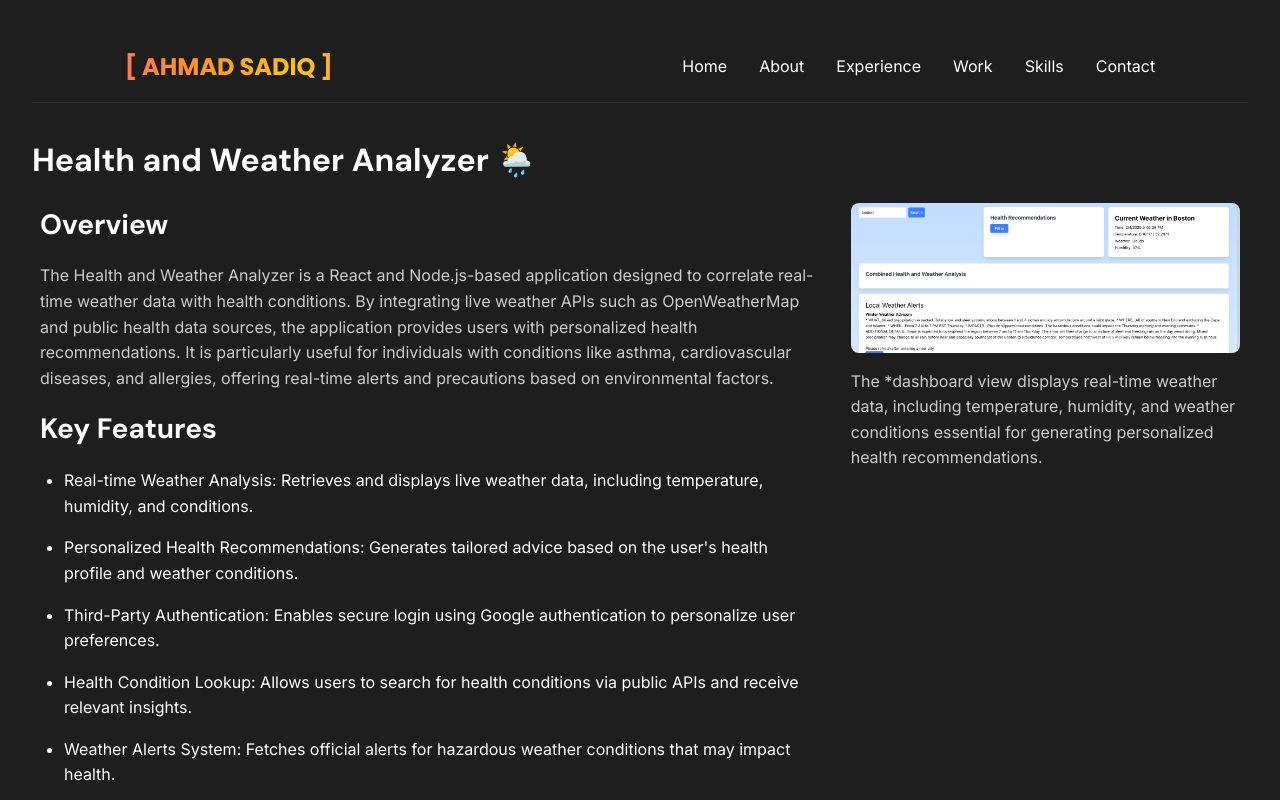
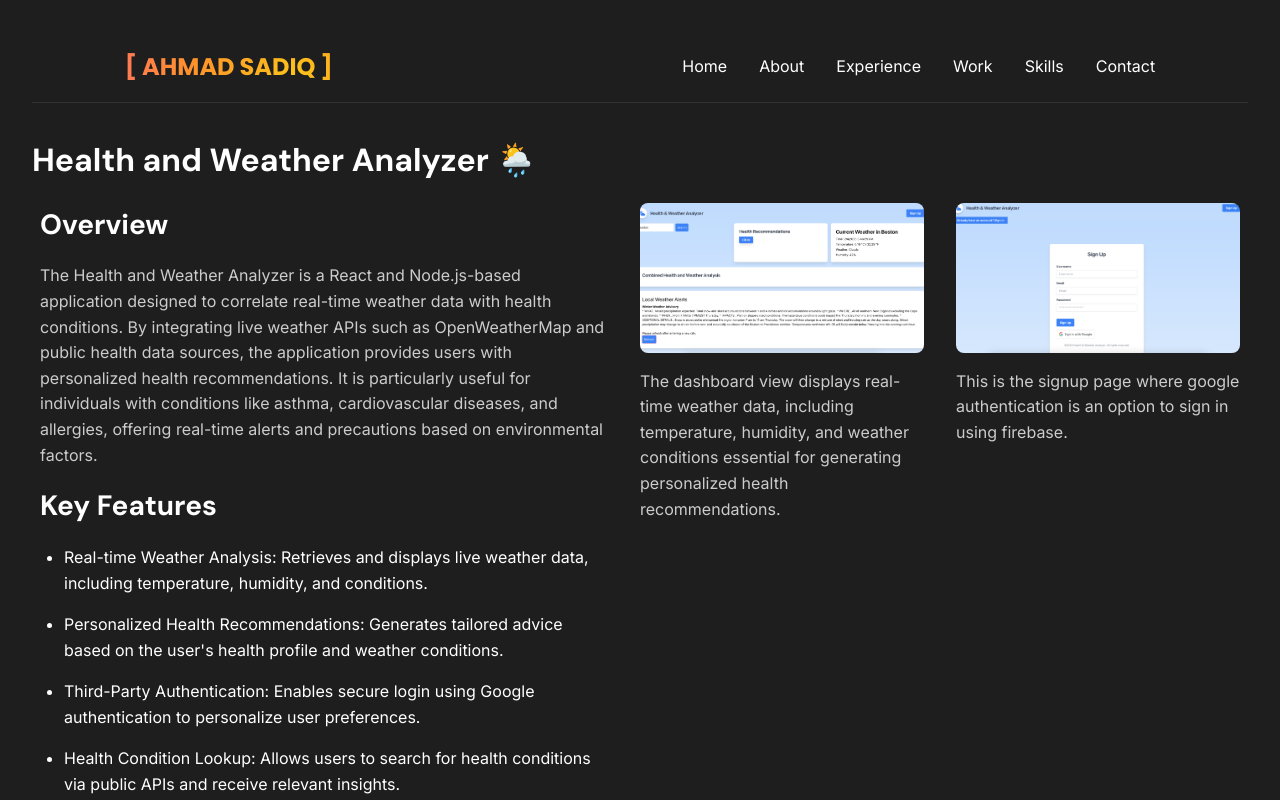
Before and after one commit to ahmadssadiq/soft-resume, a React (Create React App) app: page /#/projects/Health-And-Weather in a window 1280 px wide. Shown: the top 800 px of the page. Built offline with nearby package versions, Linux system fonts and the light colour scheme.

Commit message:
added pic and description for the health and weather analyzer

```diff
--- a/src/components/HealthAndWeather.js
+++ b/src/components/HealthAndWeather.js
@@ -4,6 +4,7 @@ import './NoteTakingApplication'; // Styling for Health and Weather Analyzer
 
 // Import images
 import HW1 from '../images/hw1.png';
+import HW2 from '../images/hw2.png';
 import HWvideo from '../images/final_submission_411.mp4';
 
 function HealthAndWeather() {
@@ -81,7 +82,16 @@ function HealthAndWeather() {
                             alt="Health and Weather Analyzer Dashboard"
                             style={{ cursor: 'pointer' }}
                         />
-                        <p>The *dashboard view displays real-time weather data, including temperature, humidity, and weather conditions essential for generating personalized health recommendations.</p>
+                        <p>The dashboard view displays real-time weather data, including temperature, humidity, and weather conditions essential for generating personalized health recommendations.</p>
+                    </div>
+
+                    <div className="project-images">
+                        <img
+                            src={HW2}
+                            alt="Health and Weather Analyzer Dashboard"
+                            style={{ cursor: 'pointer' }}
+                        />
+                        <p>This is the signup page where google authentication is an option to sign in using firebase.</p>
                     </div>
 
                 </section>
--- a/src/components/Projects.js
+++ b/src/components/Projects.js
@@ -26,13 +26,13 @@ const projectData = [
   },
   {
     title: 'Note Taking Application',
-    description: 'Developed a React-based checklist application that enables users to dynamically create, track, and manage their tasks. The app uses the useState hook for real-time state management, features an animated progress bar to reflect task completion, and provides an intuitive interface for adding and editing checklist descriptions.',
+    description: 'Developed a React and Node.js-based application that integrates real-time weather data with health conditions to provide personalized health recommendations. Utilizes Axios for API requests, React hooks for state management, and Google authentication for secure user login. Features weather alerts, dynamic health condition lookup, and a responsive Tailwind CSS UI for seamless user experience.',
     image: NoteAppImage,
     link: '#/projects/Note-Taking-Application',
   },
   {
     title: 'Health And Weather Analyzer',
-    description: 'Developed a React-based checklist application that enables users to dynamically create, track, and manage their tasks. The app uses the useState hook for real-time state management, features an animated progress bar to reflect task completion, and provides an intuitive interface for adding and editing checklist descriptions.',
+    description: '',
     image: HW,
     link: '#/projects/Health-And-Weather',
   }
```
Also changed, not shown: src/images/hw2.png (added).
